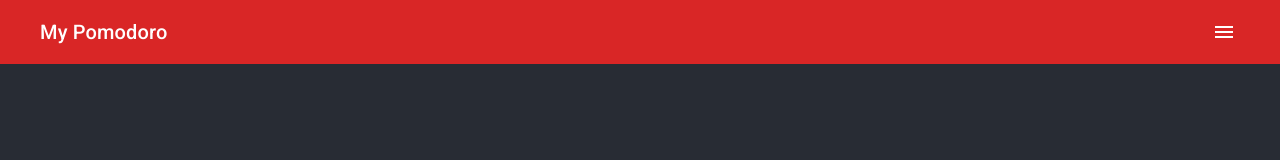
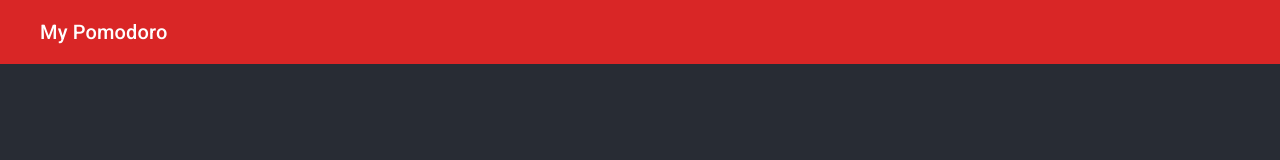
Before and after one commit to giovanizanetti/MY-POMDORO, a React (Create React App) app: page / in a window 1280 px wide. Shown: the top 160 px of the page. Built offline with nearby package versions, Linux system fonts and the light colour scheme.

Commit message:
style: show hamburguer menu for screens under 600px.

```diff
--- a/src/components/Navivation/index.js
+++ b/src/components/Navivation/index.js
@@ -1,4 +1,4 @@
-import React, { useState } from 'react'
+import React, { useEffect, useState } from 'react'
 import { AppBar, Toolbar, Typography, IconButton } from '@material-ui/core'
 import { useNavStyles } from './style'
 import MenuIcon from '@material-ui/icons/Menu'
@@ -7,8 +7,19 @@ import SideBar from './SideBar'
 const Navigation = () => {
   const { root, alignNavItems, logo, menuButton } = useNavStyles()
   const [isVisible, setIsVisible] = useState(false)
+  const [showHamburgerMenu, setShowHamburguerMenu] = useState()
+
   const toggleSideBar = () => setIsVisible(!isVisible)
 
+  useEffect(() => {
+    function handleResize() {
+      if (window.innerWidth < 600) setShowHamburguerMenu(true)
+      else setShowHamburguerMenu(false)
+      // console.log('resized to: ', window.innerWidth, 'x', window.innerHeight)
+    }
+
+    window.addEventListener('resize', handleResize)
+  })
   return (
     <>
       <AppBar className={root} position='static'>
@@ -16,6 +27,7 @@ const Navigation = () => {
           <Typography className={logo} variant='h6' color='inherit'>
             My Pomodoro
           </Typography>
+          {showHamburgerMenu && (
             <IconButton
               edge='end'
               className={menuButton}
@@ -25,6 +37,7 @@ const Navigation = () => {
             >
               <MenuIcon />
             </IconButton>
+          )}
         </Toolbar>
       </AppBar>
       <SideBar
```
Also changed, not shown: 1 other file (tests, documents, lock files or other folders). Lines whose indentation alone changed are shown as unchanged.
